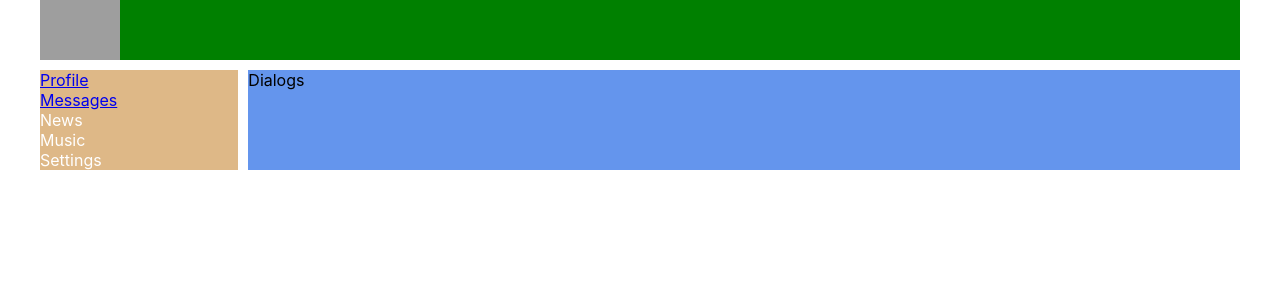
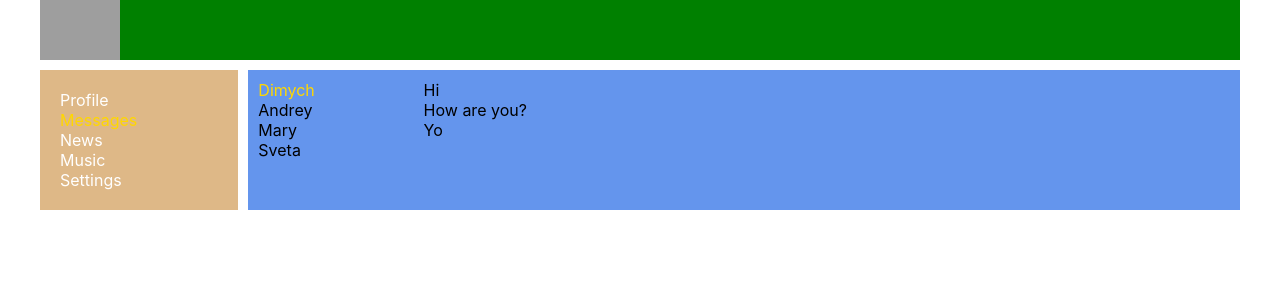
Before and after one commit to KRaKeNS-B/react-samurai-1, a React (Create React App) app: page /dialogs in a window 1280 px wide. Shown: the top 300 px of the page. Built offline with nearby package versions, Linux system fonts and the light colour scheme; grey boxes are pictures that could not be loaded.

Commit message:
lesson 21 dialogs template

```diff
--- a/src/components/Dialogs/Dialogs.jsx
+++ b/src/components/Dialogs/Dialogs.jsx
@@ -3,8 +3,26 @@ import classes from './Dialogs.module.css'
 
 const Dialogs = (props) => {
   return (
-    <div>
-      Dialogs
+    <div className={classes.dialogs}>
+      <div className={classes.dialogsItems}>
+        <div className={classes.dialog + ' ' + classes.active}>
+          Dimych
+        </div>
+        <div className={classes.dialog}>
+          Andrey
+        </div>
+        <div className={classes.dialog}>
+          Mary
+        </div>
+        <div className={classes.dialog}>
+          Sveta
+        </div>
+      </div>
+      <div className={classes.messages}>
+        <div className={classes.message}>Hi</div>
+        <div className={classes.message}>How are you?</div>
+        <div className={classes.message}>Yo</div>
+      </div>
     </div>
   )
 }
--- a/src/components/Dialogs/Dialogs.module.css
+++ b/src/components/Dialogs/Dialogs.module.css
@@ -0,0 +1,19 @@
+.dialogs {
+  display: grid;
+  grid-template-columns: 2fr 10fr;
+}
+.dialogsItems {
+  padding: 10px;
+}
+.dialogsItems .active{
+  color: gold;
+}
+.dialog {
+
+}
+.messages {
+  padding: 10px;
+}
+.message {
+
+}
--- a/src/components/Navbar/Navbar.jsx
+++ b/src/components/Navbar/Navbar.jsx
@@ -1,23 +1,24 @@
 import React from 'react';
 import classes from './Navbar.module.css'
+import { NavLink } from 'react-router-dom';
 
 const Navbar = () => {
   return (
     <nav className={classes.nav}>
       <div className={classes.item}>
-        <a href='/profile'>Profile</a>
+        <NavLink to='/profile' activeClassName={classes.active}>Profile</NavLink>
       </div>
       <div className={classes.item}>
-        <a href='/dialogs'>Messages</a>
+        <NavLink to='/dialogs' activeClassName={classes.active}>Messages</NavLink>
       </div>
       <div className={classes.item}>
-        <a>News</a>
+        <NavLink to=''>News</NavLink>
       </div>
       <div className={classes.item}>
-        <a>Music</a>
+        <NavLink to=''>Music</NavLink>
       </div>
       <div className={classes.item}>
-        <a>Settings</a>
+        <NavLink to=''>Settings</NavLink>
       </div>
     </nav>
   )
--- a/src/components/Navbar/Navbar.module.css
+++ b/src/components/Navbar/Navbar.module.css
@@ -1,7 +1,12 @@
 .nav {
   grid-area: n;
   background-color: burlywood;
+  padding: 20px;
 }
-.item {
+.item a {
   color: white;
+  text-decoration: none;
 }
+.item a.active {
+  color: gold;
+}
```
